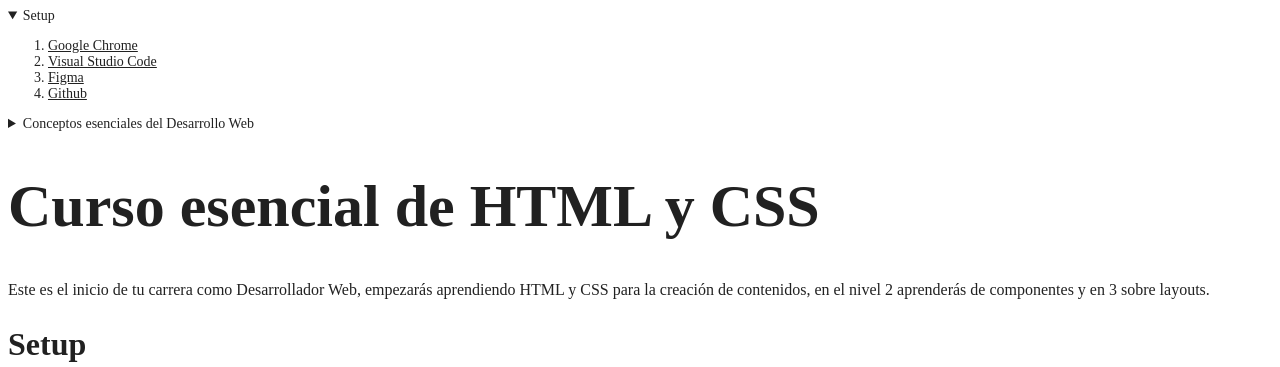
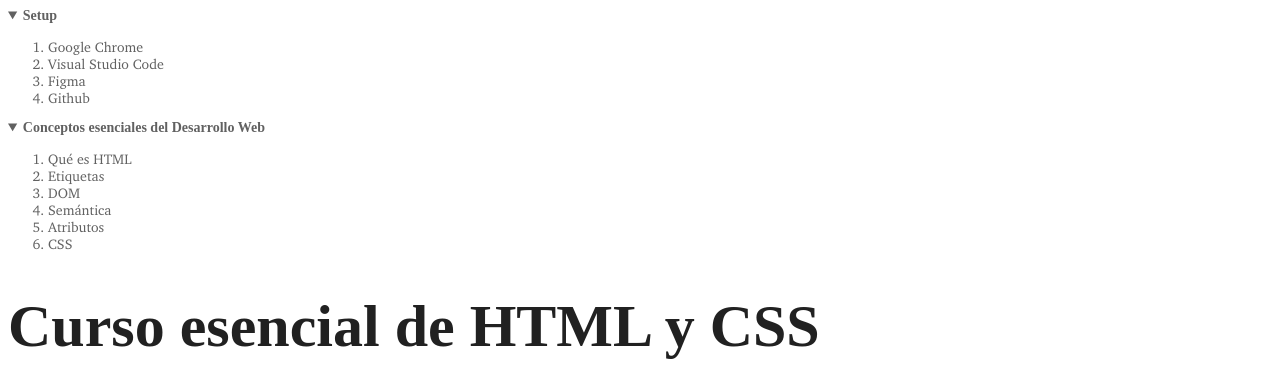
Before and after one commit to andrestntx/leo-nemiun, a plain HTML site: page index.html in a window 1280 px wide. Shown: the top 367 px of the page. Drawn offline with Linux system fonts and the light colour scheme; a web font is replaced by a local one.

Commit message:
font-face

```diff
--- a/index.html
+++ b/index.html
@@ -19,7 +19,7 @@
             <li><a href="#github">Github</a></li>
           </ol>
         </details>
-        <details>
+        <details open>
           <summary>Conceptos esenciales del Desarrollo Web</summary>
           <ol>
             <li>Qué es HTML</li>
--- a/styles.css
+++ b/styles.css
@@ -1,17 +1,63 @@
-html {
+@font-face {
+  font-family: charter;
+  src: url('../fonts/charter-regular.otf');
+  font-style: normal;
+  font-weight: 400;
+}
+
+@font-face {
+  font-family: charter;
+  src: url('../fonts/charter-italic.otf');
+  font-style: italic;
+  font-weight: 400;
+}
+
+@font-face {
+  font-family: charter;
+  src: url('../fonts/charter-bold-regular.otf');
+  font-style: normal;
+  font-weight: bold;
+}
+
+@font-face {
+  font-family: charter;
+  src: url('../fonts/charter-bold-italic.otf');
+  font-style: italic;
+  font-weight: bold;
+}
+
+:root {
   font-size: 16px;
+  --gray30: #212121;
+  --gray20: #212429;
+  --gray10: #616161;
 }
 
 body {
-  color: #212121;
+  color: var(--gray30);
+  font-family: charter;
 }
 
 a {
-  color: #212121;
+  color: var(--gray30);
 }
 
 header {
   font-size: 14px;
+  color: var(--gray10);
+}
+
+header a {
+  color: var(--gray10);
+  text-decoration: none;
+}
+
+header a:hover {
+  color: var(--gray30);
+}
+
+nav details summary {
+  font-weight: bold;
 }
 
 h1 {
```
Also changed, not shown: fonts/charter-bold-italic.otf (added), fonts/charter-bold.otf (added), fonts/charter-italic.otf (added), fonts/charter-regular.otf (added).
